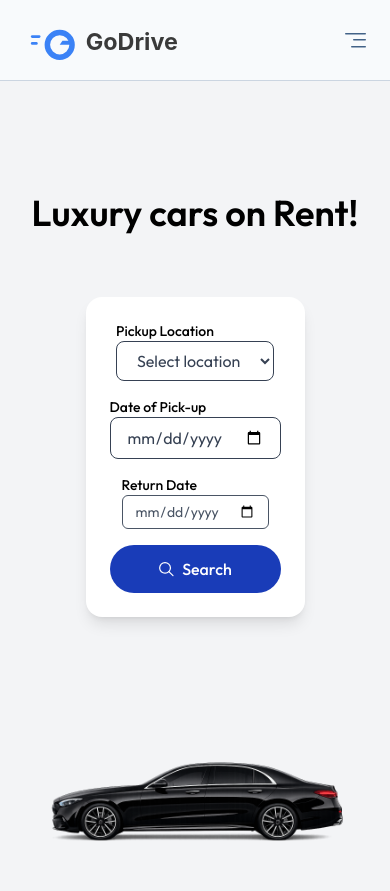
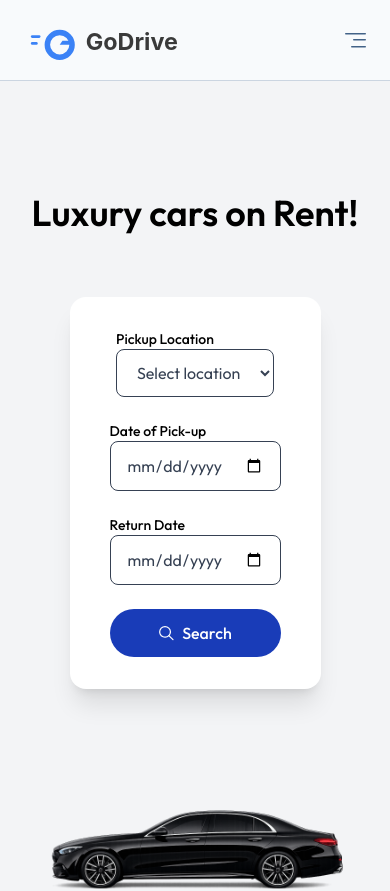
Before and after one commit to athmika2904/CarRental-Website, a React (Vite) app in the folder clientpage/: page / in a window 390 px wide. Shown: the top 891 px of the page. Built offline with nearby package versions, Linux system fonts and the light colour scheme.

Commit message:
testimonials added

```diff
--- a/clientpage/src/components/Hero.jsx
+++ b/clientpage/src/components/Hero.jsx
@@ -12,20 +12,18 @@ const Hero = () => {
 
  <form
   className="flex flex-col md:flex-row items-center md:items-end
-  gap-4 md:gap-6
-  px-6 md:px-10 py-6
+  gap-6 md:gap-8
+  px-10 md:px-14 py-8
   bg-white rounded-2xl md:rounded-full
-  shadow-lg mt-8">
+  shadow-xl mt-8">
 
-    {/* Pickup Location */}
     <div className="flex flex-col items-start">
       <label className="text-sm font-medium">Pickup Location</label>
       <select
         required
         value={pickupLocation}
         onChange={(e)=>setPickupLocation(e.target.value)}
-        className="border rounded-lg px-4 py-2 text-base text-gray-700 w-full md:w-auto"
-
+        className="border rounded-lg px-4 py-3 text-base text-gray-700 w-full md:w-auto"
       >
         <option value="">Select location</option>
         {cityList.map((city)=>(
@@ -34,38 +32,42 @@ const Hero = () => {
       </select>
     </div>
 
-    {/* Pickup Date */}
     <div className="flex flex-col items-start">
       <label className="text-sm font-medium">Date of Pick-up</label>
       <input
         type="date"
         min={new Date().toISOString().split("T")[0]}
-        className="border rounded-lg px-4 py-2 text-base text-gray-700 w-full md:w-auto"
+        className="border rounded-lg px-4 py-3 text-base text-gray-700 w-full md:w-auto"
         required
       />
     </div>
 
-    {/* Return Date */}
     <div className="flex flex-col items-start">
       <label className="text-sm font-medium">Return Date</label>
       <input
         type="date"
-        className="border rounded-md px-3 py-1.5 text-sm text-gray-600"
+        className="border rounded-lg px-4 py-3 text-base text-gray-700 w-full md:w-auto"
         required
       />
     </div>
 
     <button
-  className="flex items-center justify-center gap-2
-  px-8 py-3 bg-blue-800 hover:bg-blue-900
-  text-white text-base font-medium rounded-full
-  w-full md:w-auto">
+      className="flex items-center justify-center gap-2
+      px-10 py-3 bg-blue-800 hover:bg-blue-900
+      text-white text-base font-medium rounded-full
+      w-full md:w-auto">
       <img src={assets.search_icon} className="w-4 brightness-0 invert"/>
       Search
     </button>
 
   </form>
-  <img src={assets.main_car} alt="maincar" className="w-full max-w-4xl mt-10 mb-10 px-6 object-contain"/>
+
+  <img
+    src={assets.main_car}
+    alt="maincar"
+    className="w-full max-w-4xl mt-4 mb-10 px-6 object-contain"
+  />
+
 </div>
   )
 }
--- /dev/null
+++ b/clientpage/src/components/Testimonial.jsx
@@ -0,0 +1,48 @@
+import React from 'react'
+import Title from './Title'
+import { assets } from '../assets/assets'
+const Testimonial = () => {
+    const testimonials=[{
+  id: 1,name: "Aaravi Sharma",address: "Mumbai, India",
+  image: "https://images.unsplash.com/photo-1607746882042-944635dfe10e?q=80&w=200",rating: 5,
+  testimonial: "Booking a luxury car was super easy. The vehicle was spotless, pickup was on time, and the entire process felt premium. Definitely using this service again!"
+},
+{
+  id: 2,name: "Riya Patel",address: "Delhi, India",
+  image: "https://images.unsplash.com/photo-1619895862022-09114b41f16f?q=80&w=200",
+  rating: 4,testimonial: "Great experience overall! The car was in excellent condition and the booking process was very smooth. Perfect for weekend trips and special occasions."
+},
+{
+  id: 3,name: "Arjun Reddy",address: "Bengaluru, India",
+  image: "https://images.unsplash.com/photo-1595152772835-219674b2a8a6?q=80&w=200",
+  rating: 5,testimonial: "Amazing service! I rented a car for a business trip and everything was handled professionally. Quick booking, verified drivers, and secure payment made it stress-free."
+}]
+  return (
+    <div className="py-28 px-6 md:px-16 lg:px-24 xl:px-44">
+            <Title title="What Our Customers Say" subtitle="Discover why discerning travelers choose GoDrive for
+            their luxury accomodations around the world."/>
+
+            <div className="grid grid-cols-1 sm:grid-cols-2 lg:grid-cols-3 gap-8 mt-18">
+                {testimonials.map((testimonial,index) => (
+                    <div key={index} className="bg-white p-6 rounded-xl shadow-lg hover:translate-y-1 transition-all duration-500">
+                        <div className="flex items-center gap-3">
+                            <img className="w-12 h-12 rounded-full" src={testimonial.image} alt={testimonial.name} />
+                            <div>
+                                <p className=" text-xl">{testimonial.name}</p>
+                                <p className="text-gray-500">{testimonial.address}</p>
+                            </div>
+                        </div>
+                        <div className="flex items-center gap-1 mt-4">
+                            {Array(5).fill(0).map((_, index) => (
+                                <img src={assets.star_icon} alt="star" key={index} />
+                            ))}
+                        </div>
+                        <p className="text-gray-500 max-w-90 mt-4 font-light">"{testimonial.testimonial}"</p>
+                    </div>
+                ))}
+            </div>
+        </div>
+  )
+}
+
+export default Testimonial
--- a/clientpage/src/pages/Home.jsx
+++ b/clientpage/src/pages/Home.jsx
@@ -2,6 +2,7 @@ import React from 'react'
 import Hero from '../components/Hero'
 import Features from '../components/Features'
 import Banner from '../components/Banner'
+import Testimonial from '../components/Testimonial'
 
 const Home = () => {
   return (
@@ -9,6 +10,7 @@ const Home = () => {
       <Hero/>
       <Features/>
       <Banner/>
+      <Testimonial/>
     </>
   )
 }
```
